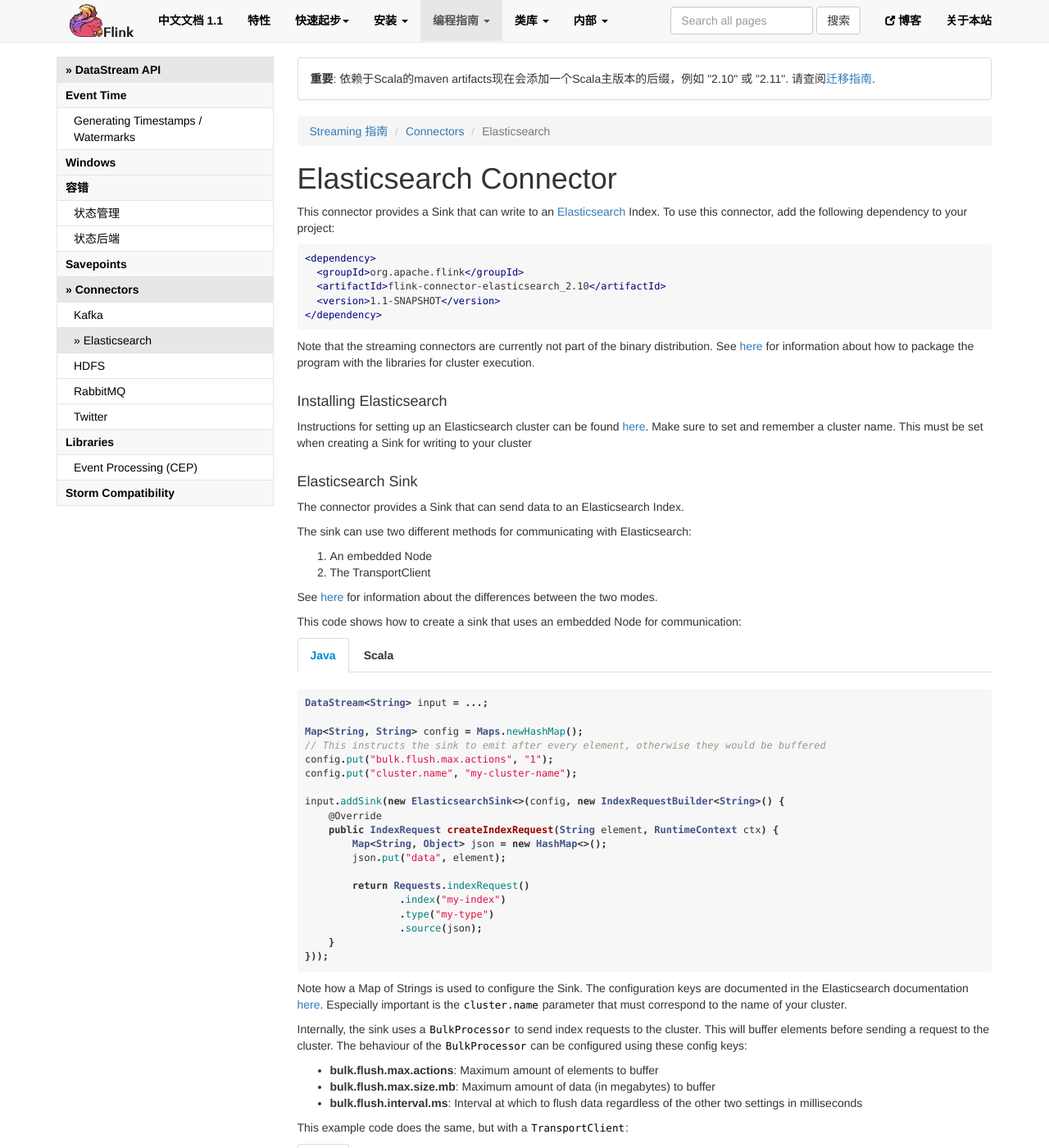
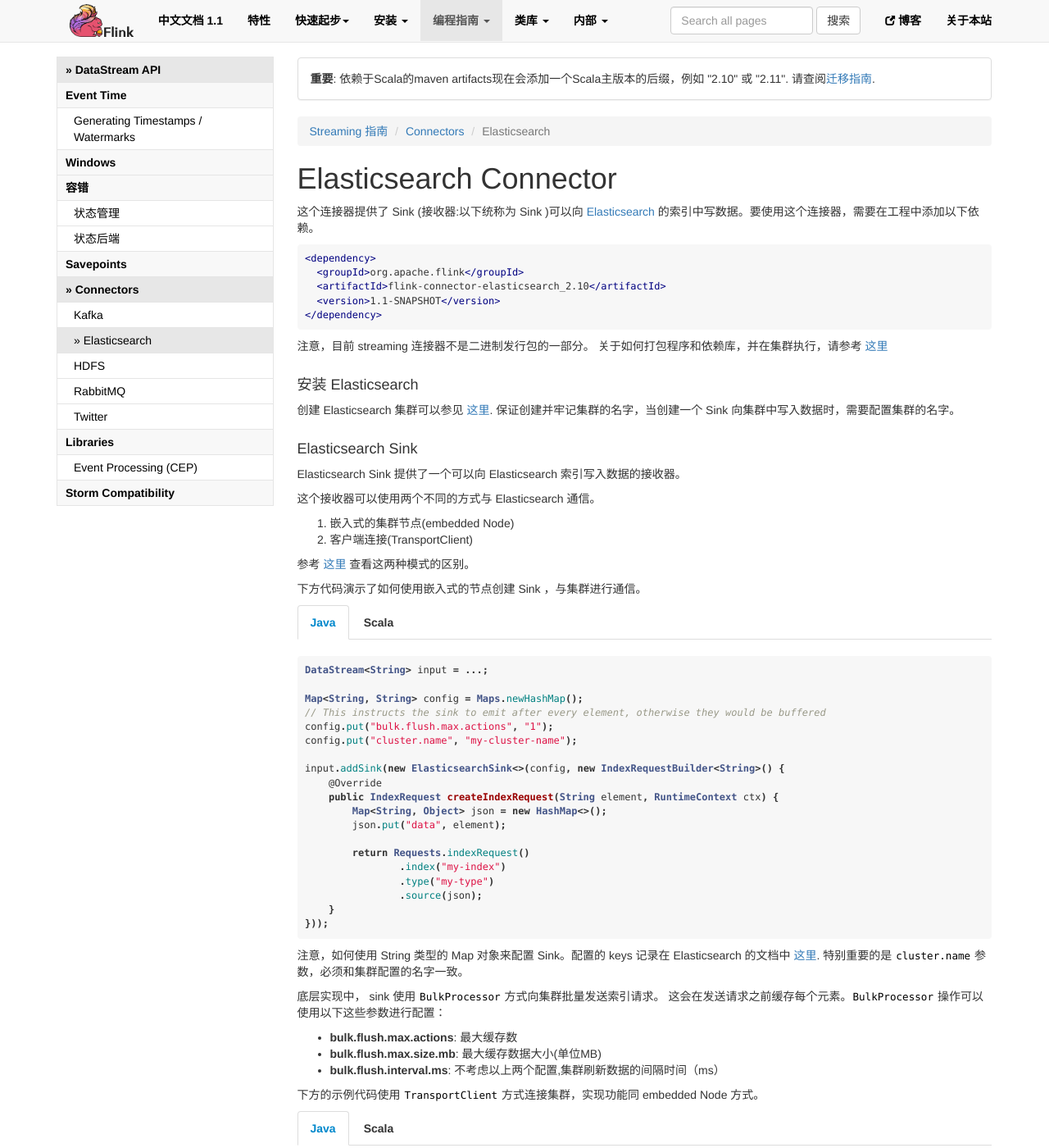
Before and after one commit to xuchuanyin/flink-china-doc, a Jekyll site: the page built from apis/streaming/connectors/elasticsearch.md, in a window 1280 px wide and 1400 px high. Shown: the whole window at 82% size. Built offline with Jekyll 4.4.1, drawn with Linux system fonts in a browser that asks for light colours; nearby versions of some CDN libraries; comment, search, counter and statistics services are not loaded; some of the changed text lies outside the part shown.

Commit message:
update apis/streaming/connectors/elasticsearch.md (#38)
翻译了 apis/streaming/connectors/elasticsearch.md & hdfs.md

```diff
--- a/apis/streaming/connectors/elasticsearch.md
+++ b/apis/streaming/connectors/elasticsearch.md
@@ -26,9 +26,7 @@ specific language governing permissions and limitations
 under the License.
 -->
 
-This connector provides a Sink that can write to an
-[Elasticsearch](https://elastic.co/) Index. To use this connector, add the
-following dependency to your project:
+这个连接器提供了 Sink (接收器:以下统称为 Sink )可以向 [Elasticsearch](https://elastic.co/) 的索引中写数据。要使用这个连接器，需要在工程中添加以下依赖。
 
 {% highlight xml %}
 <dependency>
@@ -38,32 +36,26 @@ following dependency to your project:
 </dependency>
 {% endhighlight %}
 
-Note that the streaming connectors are currently not part of the binary
-distribution. See
-[here]({{site.baseurl}}/apis/cluster_execution.html#linking-with-modules-not-contained-in-the-binary-distribution)
-for information about how to package the program with the libraries for
-cluster execution.
+注意，目前 streaming 连接器不是二进制发行包的一部分。
+关于如何打包程序和依赖库，并在集群执行，请参考 [这里]({{site.baseurl}}/apis/cluster_execution.html#linking-with-modules-not-contained-in-the-binary-distribution)
 
-#### Installing Elasticsearch
+#### 安装 Elasticsearch
 
-Instructions for setting up an Elasticsearch cluster can be found
-[here](https://www.elastic.co/guide/en/elasticsearch/reference/current/setup.html).
-Make sure to set and remember a cluster name. This must be set when
-creating a Sink for writing to your cluster
+创建 Elasticsearch 集群可以参见 [这里](https://www.elastic.co/guide/en/elasticsearch/reference/current/setup.html).
+保证创建并牢记集群的名字，当创建一个 Sink 向集群中写入数据时，需要配置集群的名字。
 
 #### Elasticsearch Sink
-The connector provides a Sink that can send data to an Elasticsearch Index.
+Elasticsearch Sink 提供了一个可以向 Elasticsearch 索引写入数据的接收器。
 
-The sink can use two different methods for communicating with Elasticsearch:
+这个接收器可以使用两个不同的方式与 Elasticsearch 通信。
 
-1. An embedded Node
-2. The TransportClient
+1. 嵌入式的集群节点(embedded Node)
+2. 客户端连接(TransportClient)
 
-See [here](https://www.elastic.co/guide/en/elasticsearch/client/java-api/current/client.html)
-for information about the differences between the two modes.
+参考 [这里](https://www.elastic.co/guide/en/elasticsearch/client/java-api/current/client.html)
+查看这两种模式的区别。
 
-This code shows how to create a sink that uses an embedded Node for
-communication:
+下方代码演示了如何使用嵌入式的节点创建 Sink ，与集群进行通信。
 
 <div class="codetabs" markdown="1">
 <div data-lang="java" markdown="1">
@@ -109,21 +101,16 @@ text.addSink(new ElasticsearchSink(config, new IndexRequestBuilder[String] {
 </div>
 </div>
 
-Note how a Map of Strings is used to configure the Sink. The configuration keys
-are documented in the Elasticsearch documentation
-[here](https://www.elastic.co/guide/en/elasticsearch/reference/current/index.html).
-Especially important is the `cluster.name` parameter that must correspond to
-the name of your cluster.
+注意，如何使用 String 类型的 Map 对象来配置 Sink。配置的 keys 记录在 Elasticsearch 的文档中 [这里](https://www.elastic.co/guide/en/elasticsearch/reference/current/index.html).
+特别重要的是 `cluster.name` 参数，必须和集群配置的名字一致。
 
-Internally, the sink uses a `BulkProcessor` to send index requests to the cluster.
-This will buffer elements before sending a request to the cluster. The behaviour of the
-`BulkProcessor` can be configured using these config keys:
- * **bulk.flush.max.actions**: Maximum amount of elements to buffer
- * **bulk.flush.max.size.mb**: Maximum amount of data (in megabytes) to buffer
- * **bulk.flush.interval.ms**: Interval at which to flush data regardless of the other two
-  settings in milliseconds
+底层实现中， sink 使用 `BulkProcessor` 方式向集群批量发送索引请求。
+这会在发送请求之前缓存每个元素。`BulkProcessor` 操作可以使用以下这些参数进行配置：
+ * **bulk.flush.max.actions**: 最大缓存数
+ * **bulk.flush.max.size.mb**: 最大缓存数据大小(单位MB)
+ * **bulk.flush.interval.ms**: 不考虑以上两个配置,集群刷新数据的间隔时间（ms）
 
-This example code does the same, but with a `TransportClient`:
+下方的示例代码使用 `TransportClient` 方式连接集群，实现功能同 embedded Node 方式。
 
 <div class="codetabs" markdown="1">
 <div data-lang="java" markdown="1">
@@ -177,7 +164,6 @@ text.addSink(new ElasticsearchSink(config, transports, new IndexRequestBuilder[S
 </div>
 </div>
 
-The difference is that we now need to provide a list of Elasticsearch Nodes
-to which the sink should connect using a `TransportClient`.
+这两种方式的不同之处在于，使用 `TransportClient` 方式连接集群，我们需要为 Sink 提供 Elasticsearch 集群的机器列表。
 
-More about information about Elasticsearch can be found [here](https://elastic.co).
+更多 Elasticsearch 信息请参考 [这里](https://elastic.co) 。
```
Also changed, not shown: apis/streaming/connectors/hdfs.md (+16 -33 lines).
